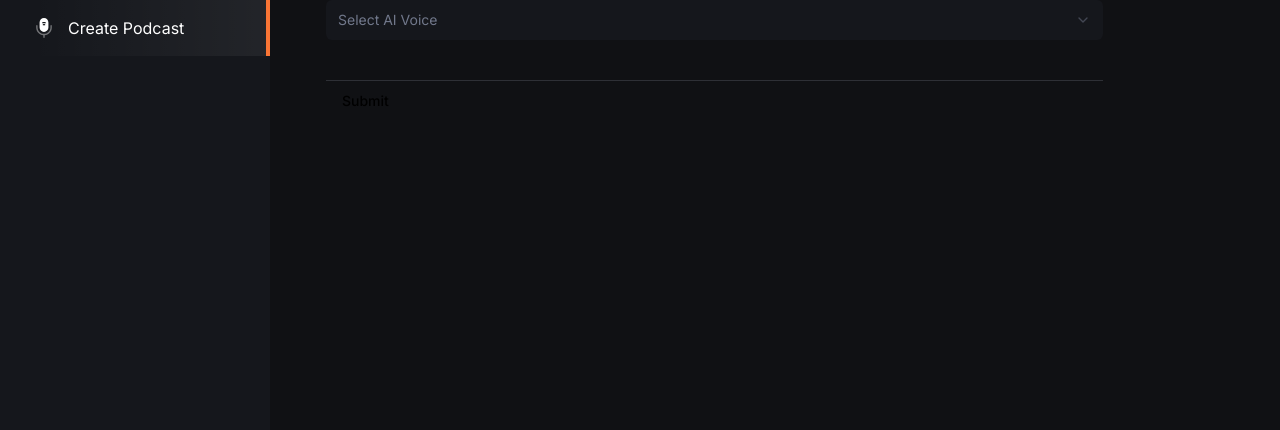
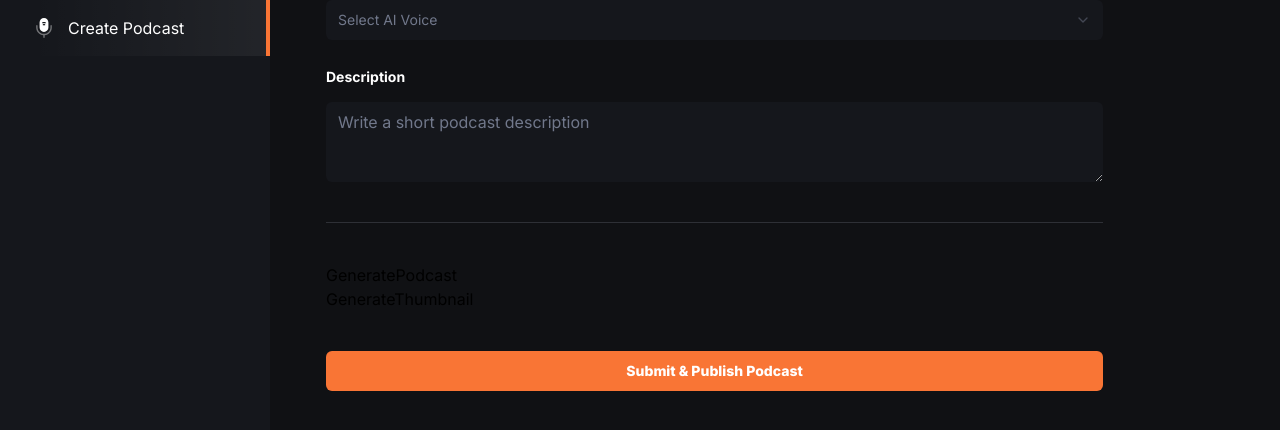
Before and after one commit to mcarlin1998/podster, a Next.js app: page /create-podcast in a window 1280 px wide. Shown: the part 292-722 px from the top of the page. Built offline with nearby package versions, Linux system fonts and the light colour scheme; no server answers.

Commit message:
create-podcast page - plus components to allow AI functionaility.

```diff
--- a/app/(root)/create-podcast/page.tsx
+++ b/app/(root)/create-podcast/page.tsx
@@ -25,11 +25,15 @@
 } from "@/components/ui/select";
 import { cn } from "@/lib/utils";
 import { useState } from "react";
+import { Textarea } from "@/components/ui/textarea";
+import GeneratePodcast from "@/components/ui/GeneratePodcast";
+import GenerateThumbnail from "@/components/ui/GenerateThumbnail";
+import { Loader } from "lucide-react";
+import { Id } from "@/convex/_generated/dataModel";
 
 const formSchema = z.object({
-  username: z.string().min(2, {
-    message: "Username must be at least 2 characters.",
-  }),
+  podcastTitle: z.string().min(2),
+  podcastDescription: z.string().min(2),
 });
 
 const CreatePodcast = () => {
@@ -41,11 +45,28 @@
     "fable",
     "onyx",
   ]);
+
+  const [imagePrompt, setImagePrompt] = useState<string>("");
+  null;
+  const [imageStorageId, setImageStorageId] = useState<Id<"_storage"> | null>(
+    null
+  );
+  const [imageUrl, setImageUrl] = useState("");
+
+  const [audioStorageId, setAudioStorageId] = useState<Id<"_storage"> | null>();
+  const [audioUrl, setAudioUrl] = useState("");
+  const [audioDuration, setAudioDuration] = useState(0);
+
+  const [voiceType, setVoiceType] = useState<string | null>(null);
+  const [voicePrompt, setVoicePrompt] = useState("");
+
+  const [isSubmitting, setIsSubmitting] = useState<boolean>(false);
   // 1. Define your form.
   const form = useForm<z.infer<typeof formSchema>>({
     resolver: zodResolver(formSchema),
     defaultValues: {
-      username: "",
+      podcastTitle: "",
+      podcastDescription: "",
     },
   });
 
@@ -88,7 +109,7 @@
               <Label className="text-16 font-bold text-white-1">
                 Select AI Voice
               </Label>
-              <Select>
+              <Select onValueChange={(value) => setVoiceType(value)}>
                 <SelectTrigger
                   className={cn(
                     "text-16 w-full border-none bg-black-1 text-gray-1"
@@ -112,11 +133,58 @@
                     );
                   })}
                 </SelectContent>
+                {voiceType && (
+                  <audio
+                    src={`/${voiceType}.mp3`}
+                    autoPlay
+                    className="hidden"
+                  />
+                )}
               </Select>
             </div>
+            <FormField
+              control={form.control}
+              name="podcastDescription"
+              render={({ field }) => (
+                <FormItem className="flex flex-col gap-2.5">
+                  <FormLabel className="text-16 font-bold text-white-1">
+                    Description
+                  </FormLabel>
+                  <FormControl>
+                    <Textarea
+                      className="input-class focus-visible:ring-orange-1"
+                      placeholder="Write a short podcast description"
+                      {...field}
+                    />
+                  </FormControl>
+
+                  <FormMessage className="text-white-1" />
+                </FormItem>
+              )}
+            />
           </div>
+          <div className="flex flex-col pt-10">
+            <GeneratePodcast />
 
-          <Button type="submit">Submit</Button>
+            <GenerateThumbnail />
+
+            <div className="mt-10 w-full">
+              <Button
+                type="submit"
+                className="text-16 w-full bg-orange-1 py-4 font-extrabold text-white-1 transition-all duration-500 hover:bg-black-1"
+              >
+                {isSubmitting ? (
+                  <>
+                    {" "}
+                    Submitting
+                    <Loader size={20} className="animate-spin mr-5" />
+                  </>
+                ) : (
+                  "Submit & Publish Podcast"
+                )}
+              </Button>
+            </div>
+          </div>
         </form>
       </Form>
     </section>
--- /dev/null
+++ b/components/ui/GeneratePodcast.tsx
@@ -0,0 +1,24 @@
+import React from "react";
+
+interface GeneratePodcastProps {
+  setAudioStorageId: any;
+  setAudio: any;
+  voiceType: any;
+  audio: any;
+  voicePrompt: any;
+  setVoicePrompt: any;
+  setAudioDuration: any;
+}
+const GeneratePodcast = ({
+  setAudioStorageId,
+  setAudio,
+  voiceType,
+  audio,
+  voicePrompt,
+  setVoicePrompt,
+  setAudioDuration,
+}: GeneratePodcastProps) => {
+  return <div>GeneratePodcast</div>;
+};
+
+export default GeneratePodcast;
--- /dev/null
+++ b/components/ui/GenerateThumbnail.tsx
@@ -0,0 +1,7 @@
+import React from "react";
+
+const GenerateThumbnail = () => {
+  return <div>GenerateThumbnail</div>;
+};
+
+export default GenerateThumbnail;
--- /dev/null
+++ b/components/ui/textarea.tsx
@@ -0,0 +1,24 @@
+import * as React from "react"
+
+import { cn } from "@/lib/utils"
+
+export interface TextareaProps
+  extends React.TextareaHTMLAttributes<HTMLTextAreaElement> {}
+
+const Textarea = React.forwardRef<HTMLTextAreaElement, TextareaProps>(
+  ({ className, ...props }, ref) => {
+    return (
+      <textarea
+        className={cn(
+          "flex min-h-[80px] w-full rounded-md border border-input bg-background px-3 py-2 text-sm ring-offset-background placeholder:text-muted-foreground focus-visible:outline-none focus-visible:ring-2 focus-visible:ring-ring focus-visible:ring-offset-2 disabled:cursor-not-allowed disabled:opacity-50",
+          className
+        )}
+        ref={ref}
+        {...props}
+      />
+    )
+  }
+)
+Textarea.displayName = "Textarea"
+
+export { Textarea }
```
